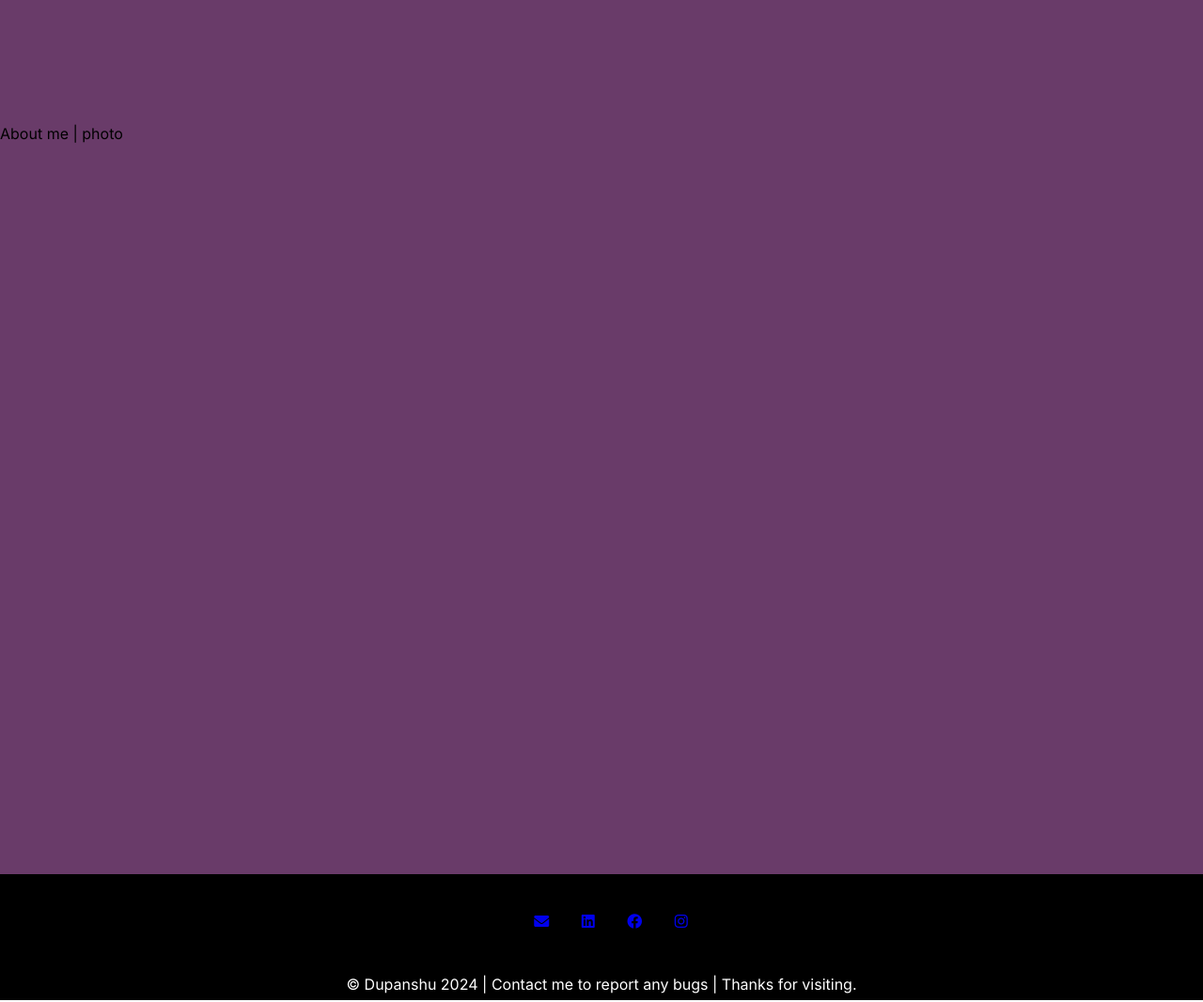
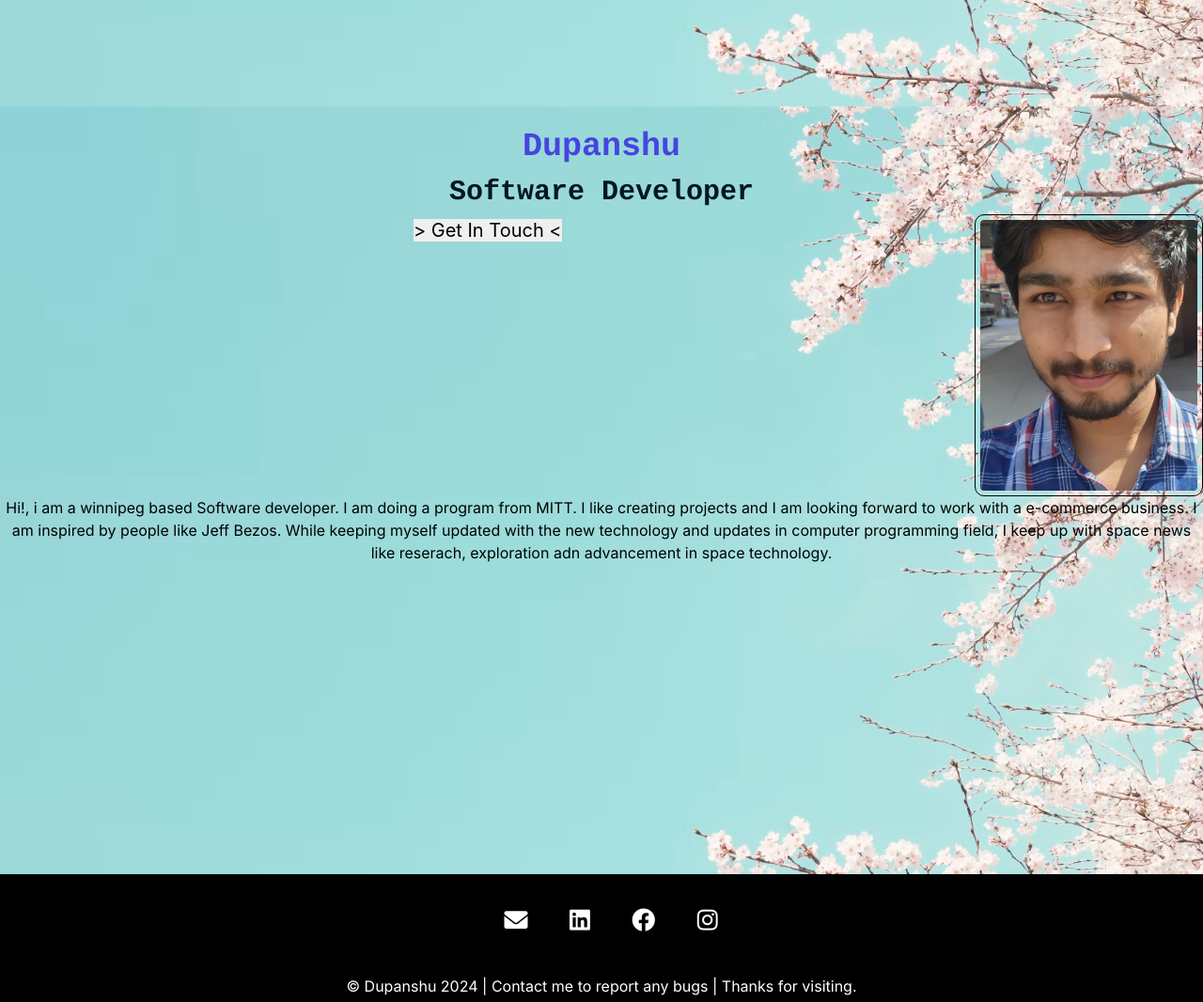
Before and after one commit to Dupanshu/my-portfolio, a website: page index.html in a window 1280 px wide. Shown: the part 740-1806 px from the top of the page at 94% size. Drawn offline with Linux system fonts and the light colour scheme; a web font is replaced by a local one.

Commit message:
about-me section

```diff
--- a/assets/style/index.css
+++ b/assets/style/index.css
@@ -1,9 +1,11 @@
 @import url("./reset.css");
 
 main {
-    background-color: #693b69;
+    position: relative;
+    background-color: #70b8db;
     min-height: 100dvh;
     overflow: hidden;
+    background: url('../images/photo-1620641788421-7a1c342ea42e.avif')center center / cover no-repeat fixed;
 }
 
 header {
@@ -12,7 +14,7 @@ header {
     left: 0;
     min-width: 100%;
     height: 70px;
-    background-color: #511f52;
+    background-color: #339acb;
     display: flex;
     justify-content: space-between;
     align-items: center;
@@ -22,7 +24,7 @@ header {
     min-width: 100%;
 }
 
-h1 {
+header h1 {
     padding: 10px;
     text-align: center;
     margin-left: 10px;
@@ -56,21 +58,69 @@ nav ul li a:hover {
     color: #9a9aff;
 }
 
-
 .home {
     min-height: 100vh;
 }
 
 .about {
     min-height: 100vh;
+    align-items: center;
+    text-align: center;
+}
+
+.about h1 {
+    position: relative;
+    font-size: 35px;
+    font-weight: 600;
+    font-family:monospace;
+    color:#4545df;
+}
+
+.about h2 {
+    position: relative;
+    font-size: 30px;
+    font-family:monospace;
+    color: #031721;
+}
+
+.about div {
+    display: inline;
+
+}
+
+.photo {
+    float:right;
+}
+
+.photo img {
+    border: 1px solid black;
+    border-radius: 10px;
+    padding: 5px;
+    height: 300px;
+}
+
+.aboutme {
+    float: left;
+}
+
+.touch {
+    text-align: center;
+    font-size: 20px;
+    margin-top: 20px;
+    animation: bounce 1.5s ease-in-out infinite;
+}
+
+@keyframes bounce {
+    0%, 50%, 100% { translate: 0 0;}
+    25%, 75% {transform: translateY(-15px) ;}
 }
 
 .contact {
     display: flex;
     justify-content: space-between;
     align-items: center;   background-color: #000;
+    text-align: center;
 }
-
 
 .box {
     position: relative;
@@ -84,10 +134,15 @@ nav ul li a:hover {
     align-items: center;
 }
 
+.box .icon a {
+    color: #fff;
+    font-size: 25px;
+}
+
 .icon i {
     margin-left: 20px;
     cursor: pointer;
-    padding: 5px;
+    padding: 10px;
 }
 
 footer {
--- a/index.html
+++ b/index.html
@@ -8,6 +8,12 @@
     <meta name="ke ywords" content="">
     <title>Portfolio | Dupanshu</title>
     <link rel="stylesheet" href="https://cdnjs.cloudflare.com/ajax/libs/font-awesome/6.0.0/css/all.min.css">
+    <link rel="preconnect" href="https://fonts.googleapis.com">
+    <link rel="preconnect" href="https://fonts.gstatic.com" crossorigin>
+    <link href="https://fonts.googleapis.com/css2?family=Ojuju:wght@200..800&display=swap" rel="stylesheet">
+    <link rel="preconnect" href="https://fonts.googleapis.com">
+    <link rel="preconnect" href="https://fonts.gstatic.com" crossorigin>
+    <link href="https://fonts.googleapis.com/css2?family=Ojuju:wght@200..800&family=Roboto+Mono:ital,wght@0,100..700;1,100..700&display=swap" rel="stylesheet">
     <link rel="icon" href="./assets/images/icon.png" type="image/x-icon">
     <link rel="stylesheet" href="./assets/style/index.css">
     <script src="./assets/script/index.js" defer></script>
@@ -28,7 +34,15 @@
       </header>
       <div class="container">
         <section class="home" id="home">Welcome to my-portfolio. I am a Software Developer</section>
-        <section class="about" id="about">About me | photo</section>
+        <section class="about" id="about">
+        <h1>Dupanshu</h1>
+        <h2>Software Developer</h2>
+        <div class="photo"><img src="./assets/images/photo.jpg"></div>
+        <div><p class="aboutme">
+          Hi!, i am a winnipeg based Software developer. I am doing a program from MITT. I like creating projects and I am looking forward to work with a e-commerce business. I am inspired by people like Jeff Bezos. While keeping myself updated with the new technology and updates in computer programming field, I keep up with space news like reserach, exploration adn advancement in space technology.
+        </p>
+        </div>
+        <button class="touch" href="#contact"><p>> Get In Touch <</Get></p></button></section>
         <section class="contact" id="contact">
           <div class="box">
             <div class="icon">
```
Also changed, not shown: assets/images/photo-1620641788421-7a1c342ea42e.avif (added), assets/images/photo.jpg (added), 1 other file.
